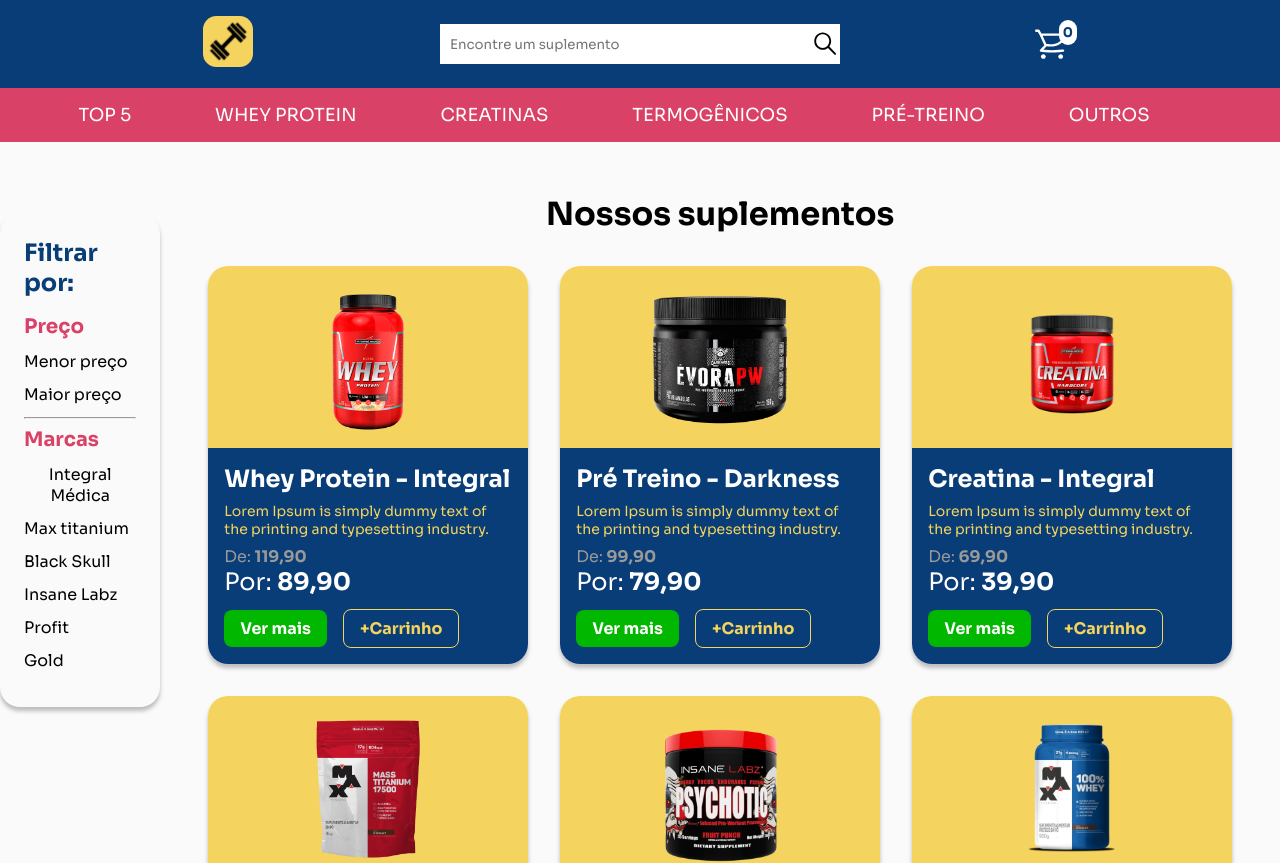
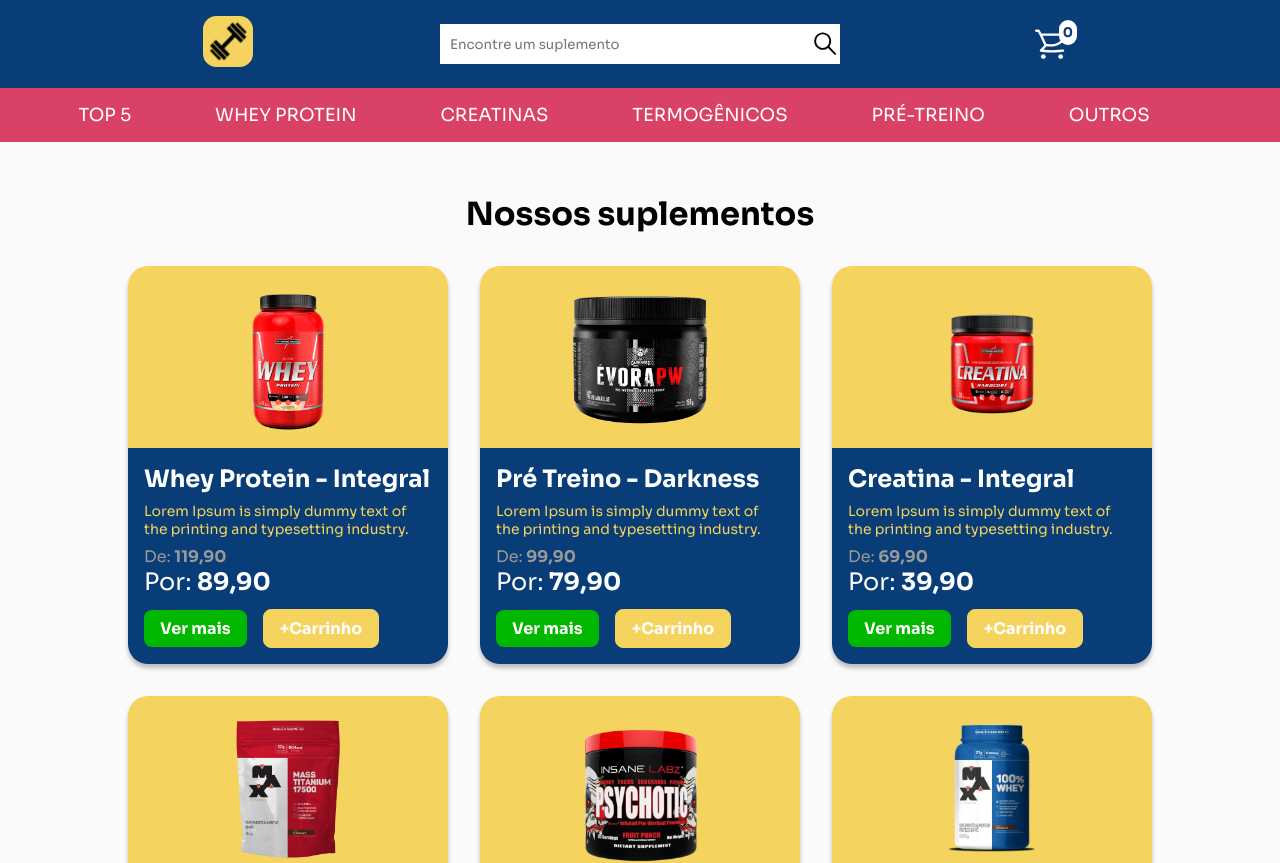
Before and after one commit to pedrocleal/top-suplementos, a React (Vite) app: page /products in a window 1280 px wide. Shown: the top 863 px of the page. Built offline with nearby package versions, Linux system fonts and the light colour scheme.

Commit message:
Change cart button style

```diff
--- a/src/components/FilterItems/index.jsx
+++ /dev/null
@@ -1,24 +0,0 @@
-import { Container } from './styles';
-
-export default function FilterItems() {
-  return (
-    <Container>
-      <h2>Filtrar por:</h2>
-      <div className="box">
-        <h3>Preço</h3>
-        <button type="button">Menor preço</button>
-        <button type="button">Maior preço</button>
-      </div>
-      <hr />
-      <div className="box">
-        <h3>Marcas</h3>
-        <button type="button">Integral Médica</button>
-        <button type="button">Max titanium</button>
-        <button type="button">Black Skull</button>
-        <button type="button">Insane Labz</button>
-        <button type="button">Profit</button>
-        <button type="button">Gold</button>
-      </div>
-    </Container>
-  );
-}
--- a/src/components/FilterItems/styles.js
+++ /dev/null
@@ -1,30 +0,0 @@
-import styled from 'styled-components';
-
-export const Container = styled.div`
-  padding: 24px;
-  box-shadow: 0px 4px 4px rgba(0, 0, 0, 0.25);
-  border-radius: 20px;
-  margin-top: 72px;
-  height: 100%;
-
-  h2 {
-    color: ${({ theme }) => theme.colors.blue};
-    margin-bottom: 16px;
-  }
-
-  .box {
-    h3 {
-      margin: 8px 0;
-      font-size: 20px;
-      color: ${({ theme }) => theme.colors.red}
-    }
-
-    button {
-      display: block;
-      background: transparent;
-      border: none;
-      margin: 12px 0;
-      font-size: 16px;
-    }
-  }
-`;
--- a/src/components/ListItems/styles.js
+++ b/src/components/ListItems/styles.js
@@ -100,14 +100,14 @@
         padding: 8px 16px;
 
         &:nth-child(2) {
-          background: transparent;
-          color: ${({ theme }) => theme.colors.yellow};
+          background: ${({ theme }) => theme.colors.yellow};
+          color: #fff;
           border:  1px solid ${({ theme }) => theme.colors.yellow};
           transition: all 0.2s ease-in;
 
           &:hover {
-            background: ${({ theme }) => theme.colors.yellow};
-            color: #fff;
+            background: transparent;
+            color: ${({ theme }) => theme.colors.yellow};
           }
         }
       }
--- a/src/data/supplements.js
+++ b/src/data/supplements.js
@@ -125,3 +125,7 @@
   }
   return supplements.find((supplement) => supplement.id === id);
 }
+
+// function filterSupplementsByBrand(brand) {
+//   return supplements.filter((supplement) => supplement.name.includes(brand));
+// }
--- a/src/pages/Products/index.jsx
+++ b/src/pages/Products/index.jsx
@@ -1,12 +1,12 @@
 import { Container } from './styles';
 
-import FilterItems from '../../components/FilterItems';
 import ListItems from '../../components/ListItems';
 
 export default function Products() {
+
+  // TODO: render products based on selected filter
   return (
     <Container>
-      <FilterItems />
       <ListItems />
     </Container>
   );
```
Also changed, not shown: src/pages/Products/styles.js (+20 -0 lines).
